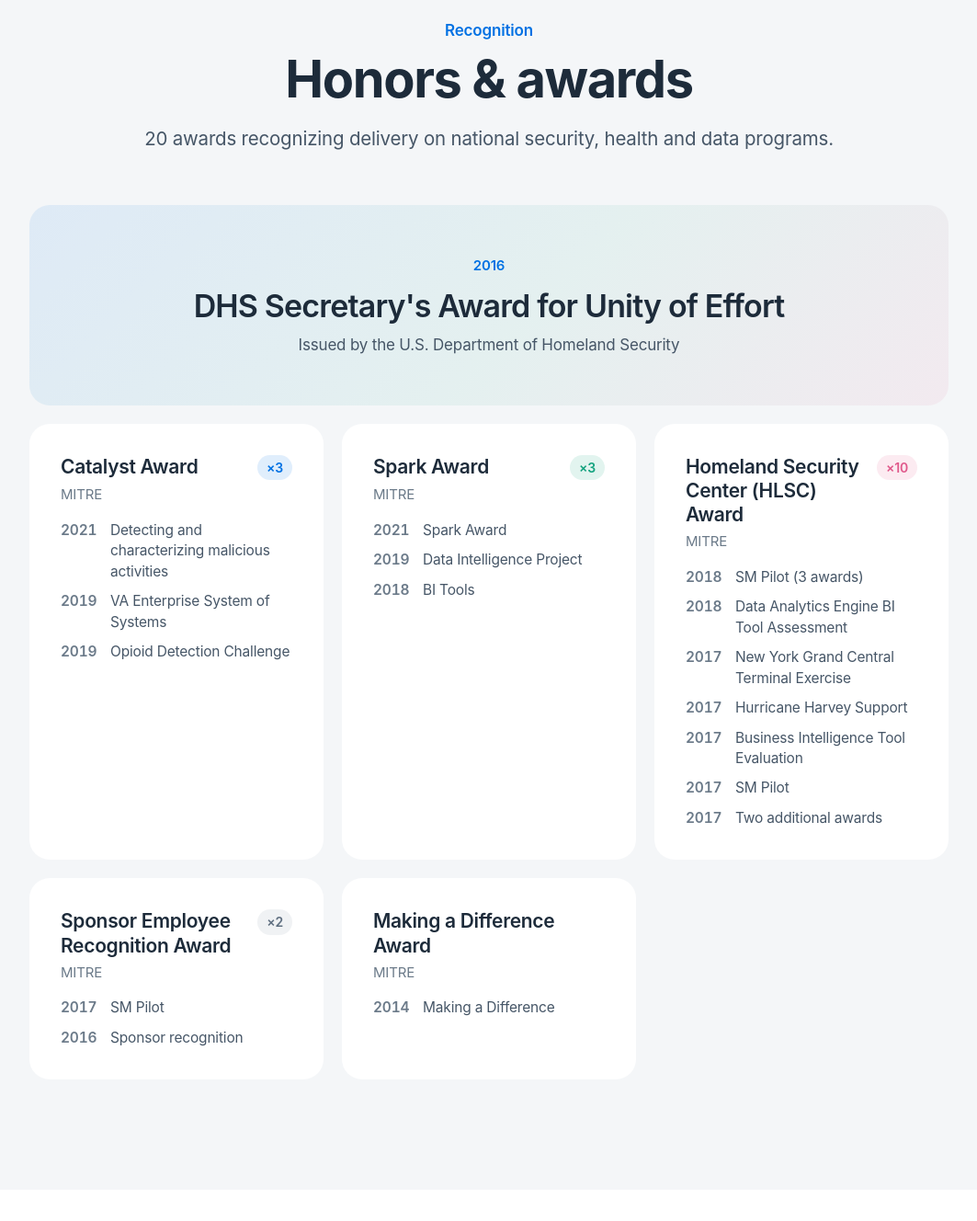
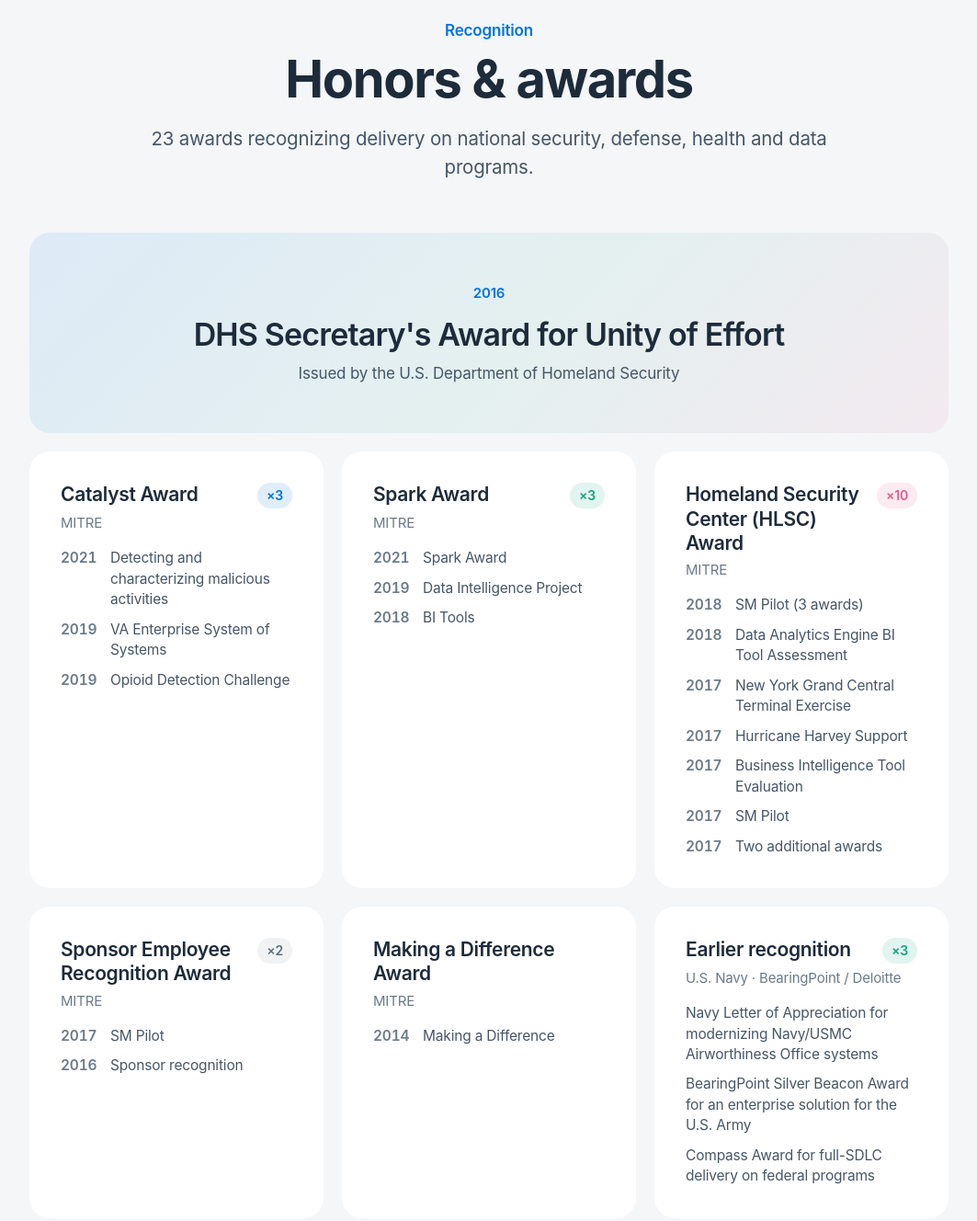
Before and after one commit to cbogdewi/BogdewicWebSite, a plain HTML site: page index.html in a window 1280 px wide. Shown: the part 5160-6488 px from the top of the page at 92% size, without its empty margins (108-1171 px from the left). Drawn offline with Linux system fonts and the light colour scheme.

Commit message:
Add earlier recognition card (Navy Letter of Appreciation, Silver Beacon, Compass); awards 20 -> 23
Co-Authored-By: Claude Opus 5.5 <noreply@anthropic.com>
Claude-Session: https://claude.ai/code/session_011J4iuCjwswDAtKhqUa2mqj

```diff
--- a/index.html
+++ b/index.html
@@ -196,7 +196,7 @@
         <div class="section-head">
           <p class="eyebrow">Recognition</p>
           <h2>Honors &amp; awards</h2>
-          <p class="section-lede">20 awards recognizing delivery on national security, health and data programs.</p>
+          <p class="section-lede">23 awards recognizing delivery on national security, defense, health and data programs.</p>
         </div>
         <article class="card award-feature">
           <span class="award-year">2016</span>
@@ -248,6 +248,15 @@
             <p class="award-issuer">MITRE</p>
             <ul class="award-list">
               <li><span>2014</span>Making a Difference</li>
+            </ul>
+          </article>
+          <article class="card award accent-green">
+            <div class="award-head"><h3>Earlier recognition</h3><span class="award-count">×3</span></div>
+            <p class="award-issuer">U.S. Navy · BearingPoint / Deloitte</p>
+            <ul class="award-list">
+              <li>Navy Letter of Appreciation for modernizing Navy/USMC Airworthiness Office systems</li>
+              <li>BearingPoint Silver Beacon Award for an enterprise solution for the U.S. Army</li>
+              <li>Compass Award for full-SDLC delivery on federal programs</li>
             </ul>
           </article>
         </div>
```
